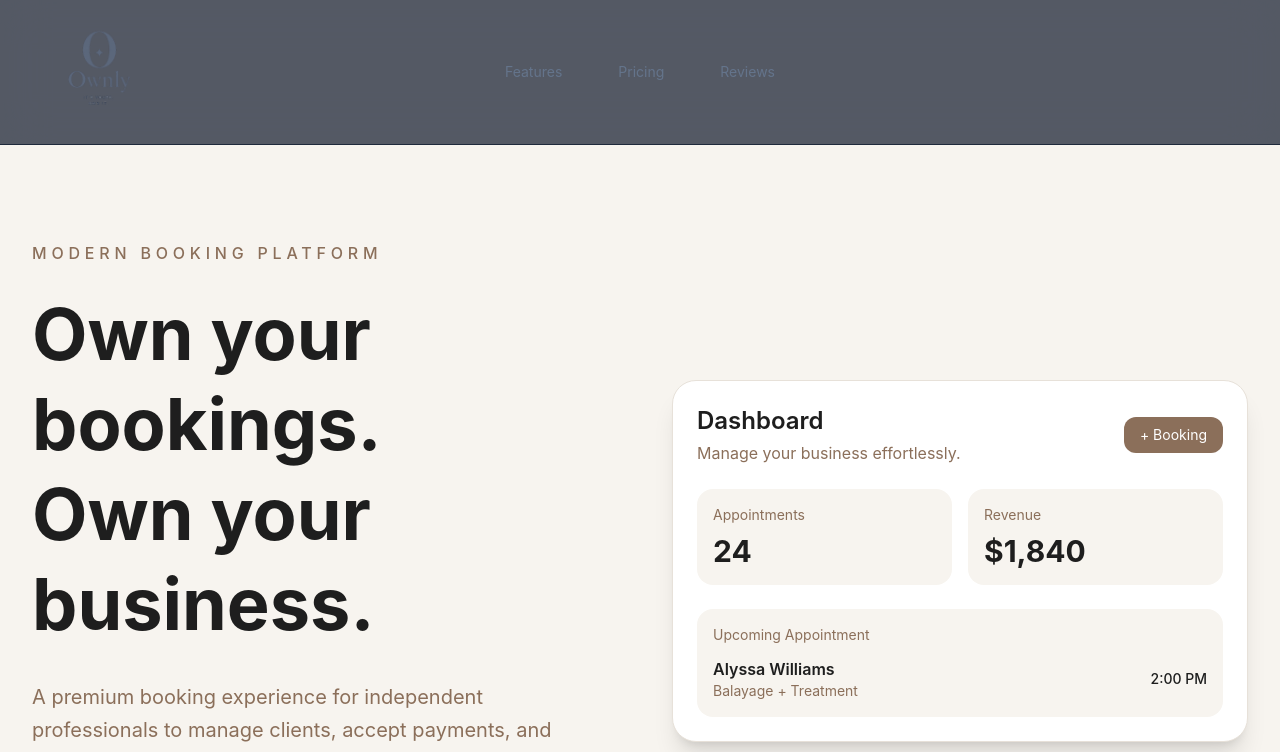
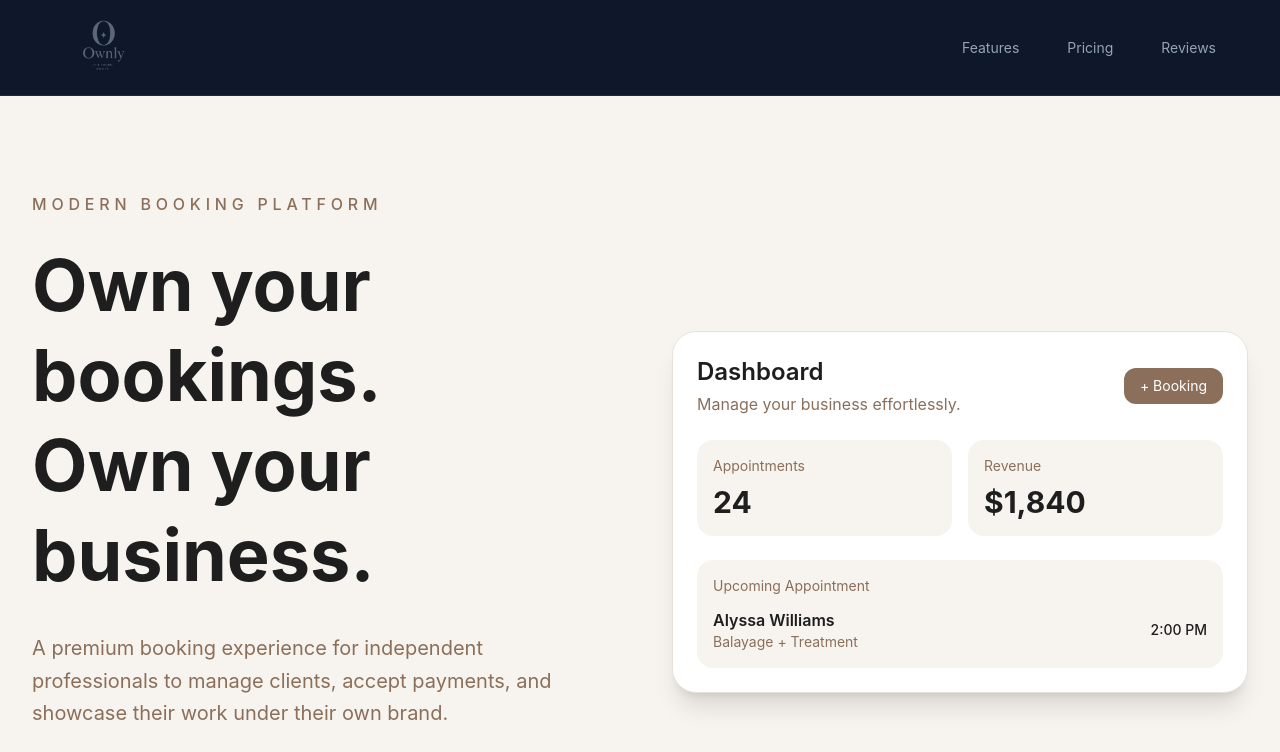
Before and after one commit to BreiaJohn/ownly-booking-app, a React (Vite) app: page / in a window 1280 px wide. Shown: the top 752 px of the page. Built offline with nearby package versions, Linux system fonts and the light colour scheme.

Commit message:
Fix date picker calendar interaction

```diff
--- a/src/components/BookingForm.jsx
+++ b/src/components/BookingForm.jsx
@@ -176,18 +176,16 @@ const fetchBlockedTimes = async () => {
         />
 
  <div className="relative">
-  {!date && (
-    <span className="pointer-events-none absolute left-4 top-1/2 -translate-y-1/2 text-slate-400">
-      Select Date
-    </span>
-  )}
+  <span className="pointer-events-none absolute left-4 top-1/2 -translate-y-1/2 text-slate-400">
+    {!date && "Select Date"}
+  </span>
 
   <input
     type="date"
     value={date}
     onChange={(e) => setDate(e.target.value)}
-    className={`w-full rounded-2xl border border-slate-700 bg-[#0f172a] px-4 py-4 text-white outline-none ${
-      !date ? "text-transparent" : "text-white"
+    className={`w-full rounded-2xl border border-slate-700 bg-[#0f172a] px-4 py-4 outline-none ${
+      date ? "text-white" : "text-transparent"
     }`}
   />
 </div>
--- a/src/components/Navbar.jsx
+++ b/src/components/Navbar.jsx
@@ -5,33 +5,26 @@ function Navbar() {
   const navigate = useNavigate()
 
   return (
-<nav className="hidden md:flex items-center justify-between px-6 md:px-10 py-3 bg-[#0F172A]/70 backdrop-blur-xl border-b border-[#1E293B] relative">
-      <div className="flex items-center gap-3">
-
+<nav className="hidden md:flex items-center justify-between h-24 px-16 bg-[#0F172A] border-b border-[#1E293B]">
   <img
     src={logo}
     alt="Ownly Logo"
-  className="h-30 w-auto object-contain"
+    className="h-20 w-auto object-contain"
   />
-</div>
 
-     <div className="absolute left-1/2 -translate-x-1/2 flex items-center gap-6 text-xs md:text-sm">
-       <a
-  href="#features"
-  className="px-4 py-2 rounded-xl text-[#64748B] hover:text-white hover:bg-white/5 hover:bg-[#111827]/5 transition-all duration-300"
->
+  <div className="flex items-center gap-12 text-sm text-[#94A3B8]">
+    <a href="#features" className="hover:text-white transition">
       Features
     </a>
 
-        <a href="#pricing" className="px-4 py-2 rounded-xl text-[#64748B] hover:text-white hover:bg-white/5 hover:bg-[#111827]/5 transition-all duration-300">
+    <a href="#pricing" className="hover:text-white transition">
       Pricing
     </a>
 
-        <a href="#testimonials" className="px-4 py-2 rounded-xl text-[#64748B] hover:text-white hover:bg-white/5 hover:bg-[#111827]/5 transition-all duration-300">
+    <a href="#testimonials" className="hover:text-white transition">
       Reviews
     </a>
   </div>
-
 </nav>
   )
 }
```
Lines whose indentation alone changed are shown as unchanged.
